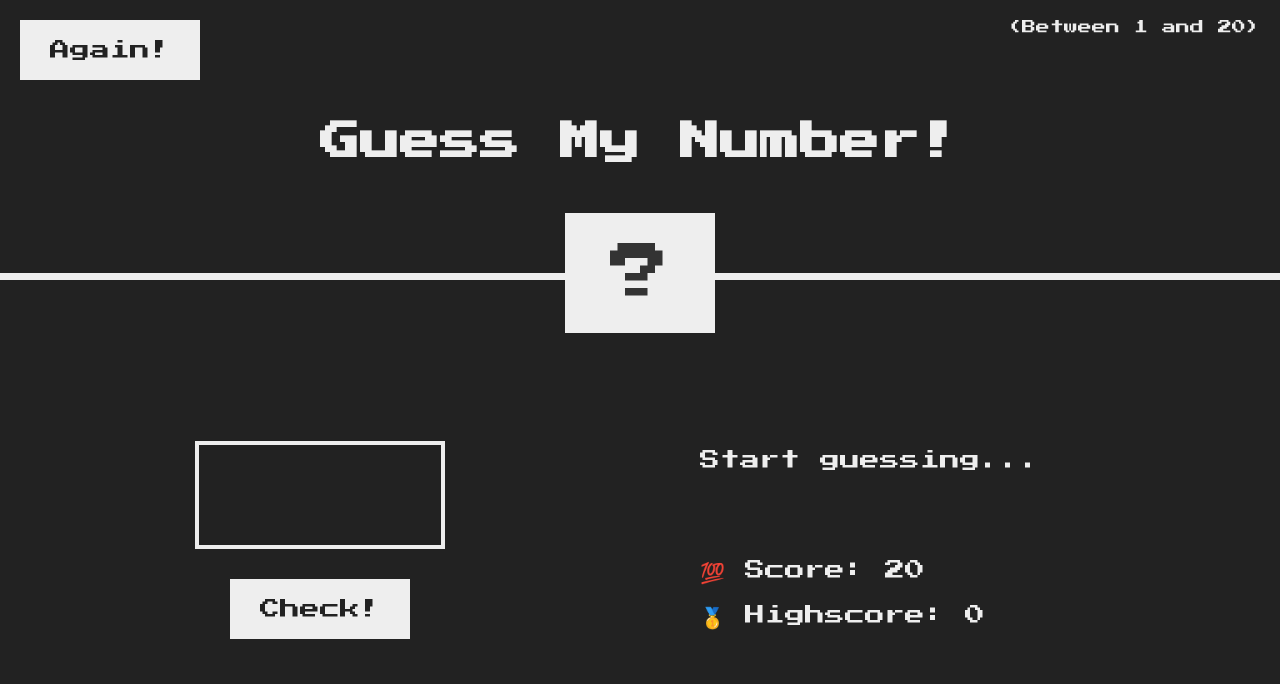
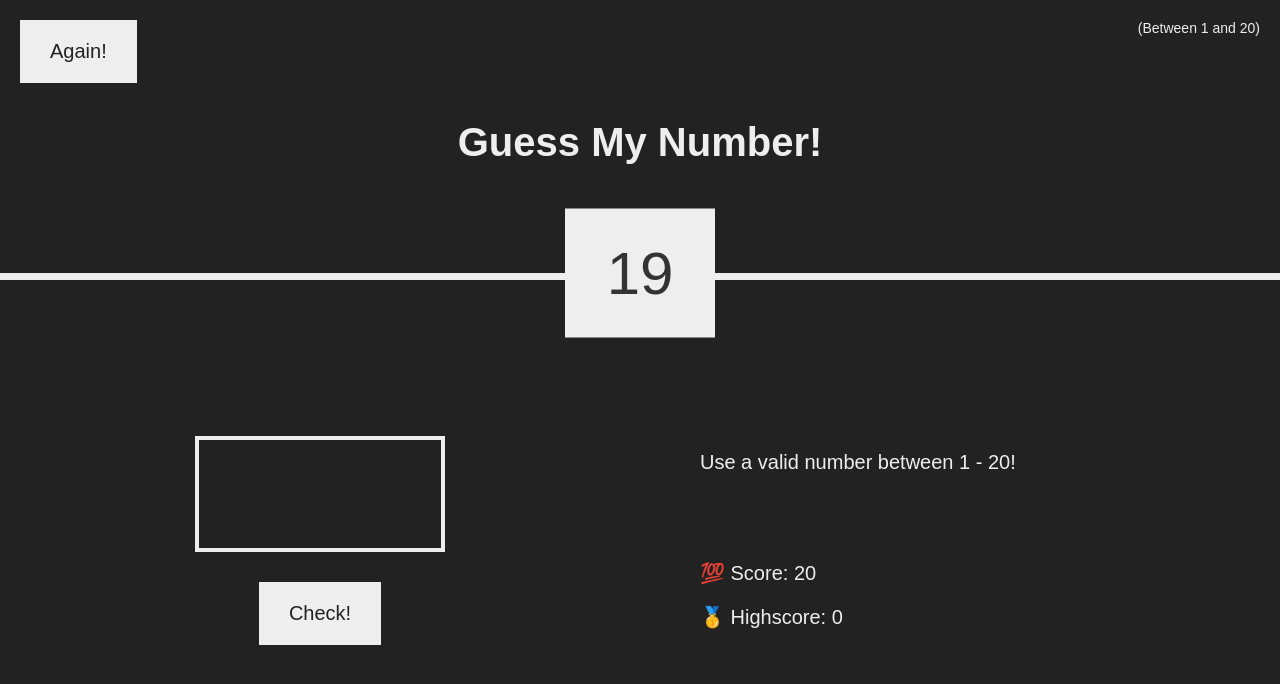
Before and after one commit to Karlj415/complete-js-course, a plain HTML site: page 05-Guess-My-Number/starter/index.html in a window 1280 px wide. Both pictures are taken after a click on the button "Check!". Drawn offline with Linux system fonts and the light colour scheme.

Commit message:
Add Prettier and Guess My Number starter changes
Remove .DS_Store files across the project Add IntelliJ .idea files for
05-Guess-My-Number Implement game logic and UI tweaks in starter:
index.html, script.js, style.css. Minor formatting and console-log edits in
other scripts

```diff
--- a/01-Fundamentals-Part-1/starter/script.js
+++ b/01-Fundamentals-Part-1/starter/script.js
@@ -222,6 +222,5 @@ const bill = 275;
 //     tip = bill * 20 / 100;
 // }
 
-let tip = bill <= 300 && bill >= 50 ? bill * 0.15 :
-    bill * 0.2;
+let tip = bill <= 300 && bill >= 50 ? bill * 0.15 : bill * 0.2;
 console.log(`bill: ${bill}, tip: ${tip}, total: ${bill + tip}`);
--- a/02-Fundamentals-Part-2/final/script.js
+++ b/02-Fundamentals-Part-2/final/script.js
@@ -587,3 +587,6 @@ console.log(calcAverage([2, 3, 7]));
 console.log(calcAverage(totals));
 console.log(calcAverage(tips));
 */
+
+console.log('Hello');
+console.log('hi');
--- a/02-Fundamentals-Part-2/starter/script.js
+++ b/02-Fundamentals-Part-2/starter/script.js
@@ -379,3 +379,5 @@ for (let i = 0; i < bills.length; i++) {
   totals.push(bills[i] + tip);
 }
 console.log(bills, tips, totals);
+
+console.log('Hello');
--- a/05-Guess-My-Number/starter/script.js
+++ b/05-Guess-My-Number/starter/script.js
@@ -1,2 +1,35 @@
 'use strict';
+
+/*
 console.log(document.querySelector('.message').textContent);
+document.querySelector('.message').textContent = '🎉 Correct Number!';
+
+document.querySelector('.number').textContent = 13;
+document.querySelector('.score').textContent = 10;
+
+document.querySelector('.guess').value = 23;
+console.log(document.querySelector('.guess').value = 23);
+*/
+
+const secretNumber = Math.trunc(Math.random() * 20) + 1;
+console.log(secretNumber);
+document.querySelector('.number').textContent = secretNumber;
+document.querySelector('.check').addEventListener('click', function () {
+  const guess = Number(document.querySelector('.guess').value);
+  console.log(typeof guess, guess);
+  if (!guess) {
+    document.querySelector('.message').textContent =
+      'Use a valid number between 1 - 20!';
+  } else if (guess > 20) {
+    document.querySelector('.message').textContent =
+      'Use a valid number between 1 - 20!';
+  } else if (guess < secretNumber) {
+    document.querySelector('.message').textContent = 'Too low!';
+  } else if (guess > secretNumber) {
+    document.querySelector('.message').textContent = 'Too high!';
+  } else if (guess === secretNumber) {
+    document.querySelector('.message').textContent = '🎉 Correct Number!';
+  }
+});
+
+console.log('TESTING');
--- a/05-Guess-My-Number/starter/style.css
+++ b/05-Guess-My-Number/starter/style.css
@@ -1,4 +1,4 @@
-@import url('https://fonts.googleapis.com/css?family=Press+Start+2P&display=swap');
+/*@import url('https://fonts.googleapis.com/css?family=Press+Start+2P&display=swap');*/
 
 * {
     margin: 0;
@@ -13,8 +13,8 @@ html {
 
 body {
     font-family: 'Press Start 2P', sans-serif;
-  color: #eee;
-  background-color: #222;
+    color: #eeeeee;
+    background-color: #222222;
     /* background-color: #60b347; */
 }
 
@@ -22,12 +22,12 @@ body {
 header {
     position: relative;
     height: 35vh;
-  border-bottom: 7px solid #eee;
+    border-bottom: 7px solid #eeeeee;
 }
 
 main {
     height: 65vh;
-  color: #eee;
+    color: #eeeeee;
     display: flex;
     align-items: center;
     justify-content: space-around;
@@ -57,8 +57,8 @@ h1 {
 }
 
 .number {
-  background: #eee;
-  color: #333;
+    background: #eeeeee;
+    color: #333333;
     font-size: 6rem;
     width: 15rem;
     padding: 3rem 0rem;
@@ -84,7 +84,7 @@ h1 {
 
 .guess {
     background: none;
-  border: 4px solid #eee;
+    border: 4px solid #eeeeee;
     font-family: inherit;
     color: inherit;
     font-size: 5rem;
@@ -97,8 +97,8 @@ h1 {
 
 .btn {
     border: none;
-  background-color: #eee;
-  color: #222;
+    background-color: #eeeeee;
+    color: #222222;
     font-size: 2rem;
     font-family: inherit;
     padding: 2rem 3rem;
@@ -106,7 +106,7 @@ h1 {
 }
 
 .btn:hover {
-  background-color: #ccc;
+    background-color: #cccccc;
 }
 
 .message {
```
Also changed, not shown: 05-Guess-My-Number/starter/index.html (+4 -0 lines), 3 other files. Lines whose indentation alone changed are shown as unchanged.
